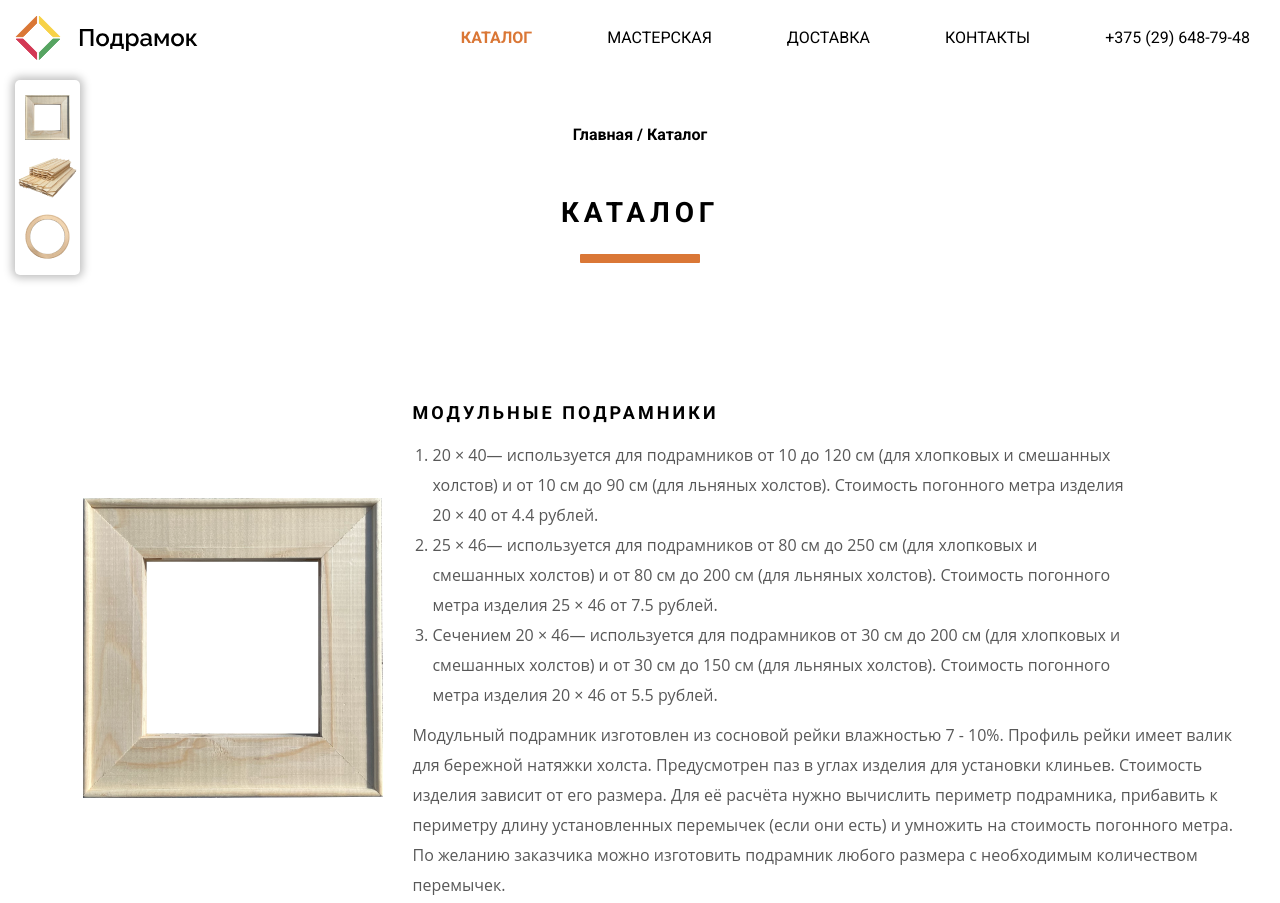
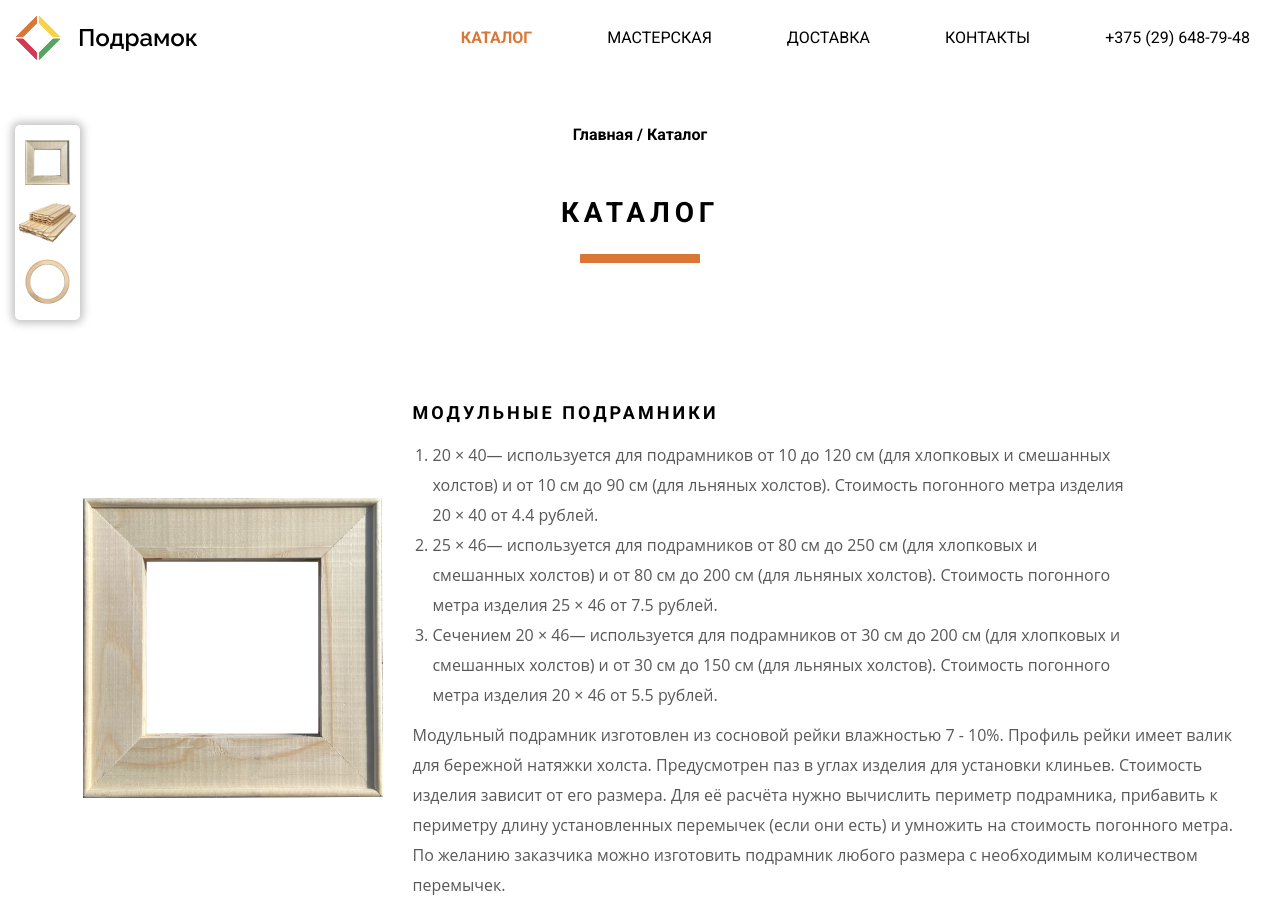
Before and after one commit to SashaLevkovich/podramniki-minsk, a plain HTML site: page pages/catalog.html in a window 1280 px wide. Shown: the top 903 px of the page. Drawn offline with Linux system fonts and the light colour scheme.

Commit message:
fix navbar catalog

```diff
--- a/css/catalog.css
+++ b/css/catalog.css
@@ -19,7 +19,6 @@
 .navbar {
     position:        fixed;
     left:            15px;
-    top: 80px;
 
     width:           65px;
 
@@ -69,13 +68,13 @@
     }
 
 .service__text ol {
-    max-width:   720px;
-    font-family: open sans, sans-serif;
-    font-size:   16px;
-    line-height: 30px;
-    color:       #585858;
+    max-width:     720px;
+    font-family:   open sans, sans-serif;
+    font-size:     16px;
+    line-height:   30px;
+    color:         #585858;
     margin-bottom: 10px;
-    padding-left: 20px;
+    padding-left:  20px;
     }
 
 .service__text ol, .service__text li {
```
